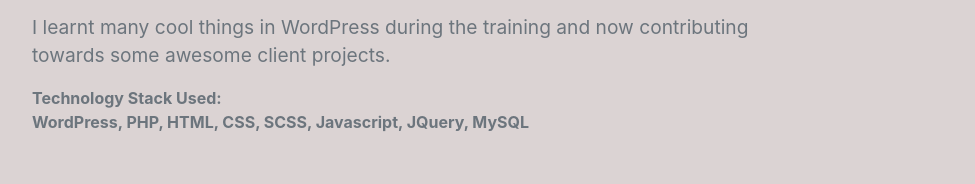
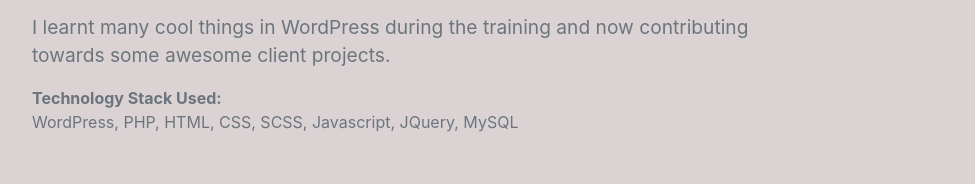
Before and after one commit to shreyasikhar/shreyasikhar.github.io, a plain HTML site: page index.html in a window 1280 px wide. Shown: the part 1074-1258 px from the top of the page, without its empty margins (288-1263 px from the left). Drawn offline with nearby package versions, Linux system fonts and the light colour scheme; a web font is replaced by a local one.

Commit message:
Fix experience ui bug

```diff
--- a/index.html
+++ b/index.html
@@ -83,7 +83,7 @@
                                     <p style="font-size:unset;">
                                         <strong>Technology Stack Used:</strong>
                                         <br class="mb-2"/>
-                                        <strong>WordPress, PHP, HTML, CSS, SCSS, Javascript, JQuery, MySQL</strong>
+                                        WordPress, PHP, HTML, CSS, SCSS, Javascript, JQuery, MySQL
                                     </p>
                                 </p>
                         </div>
```
